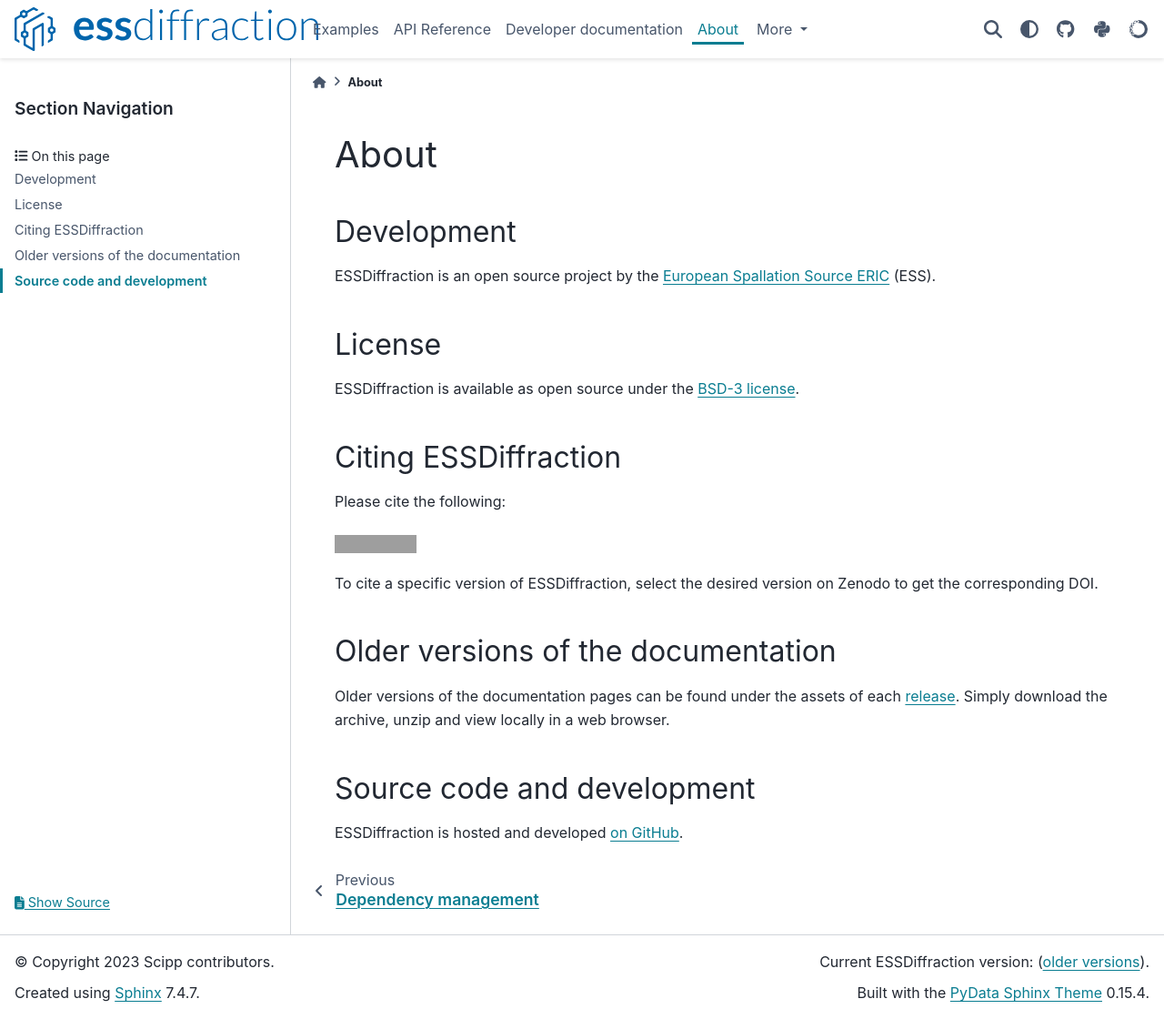
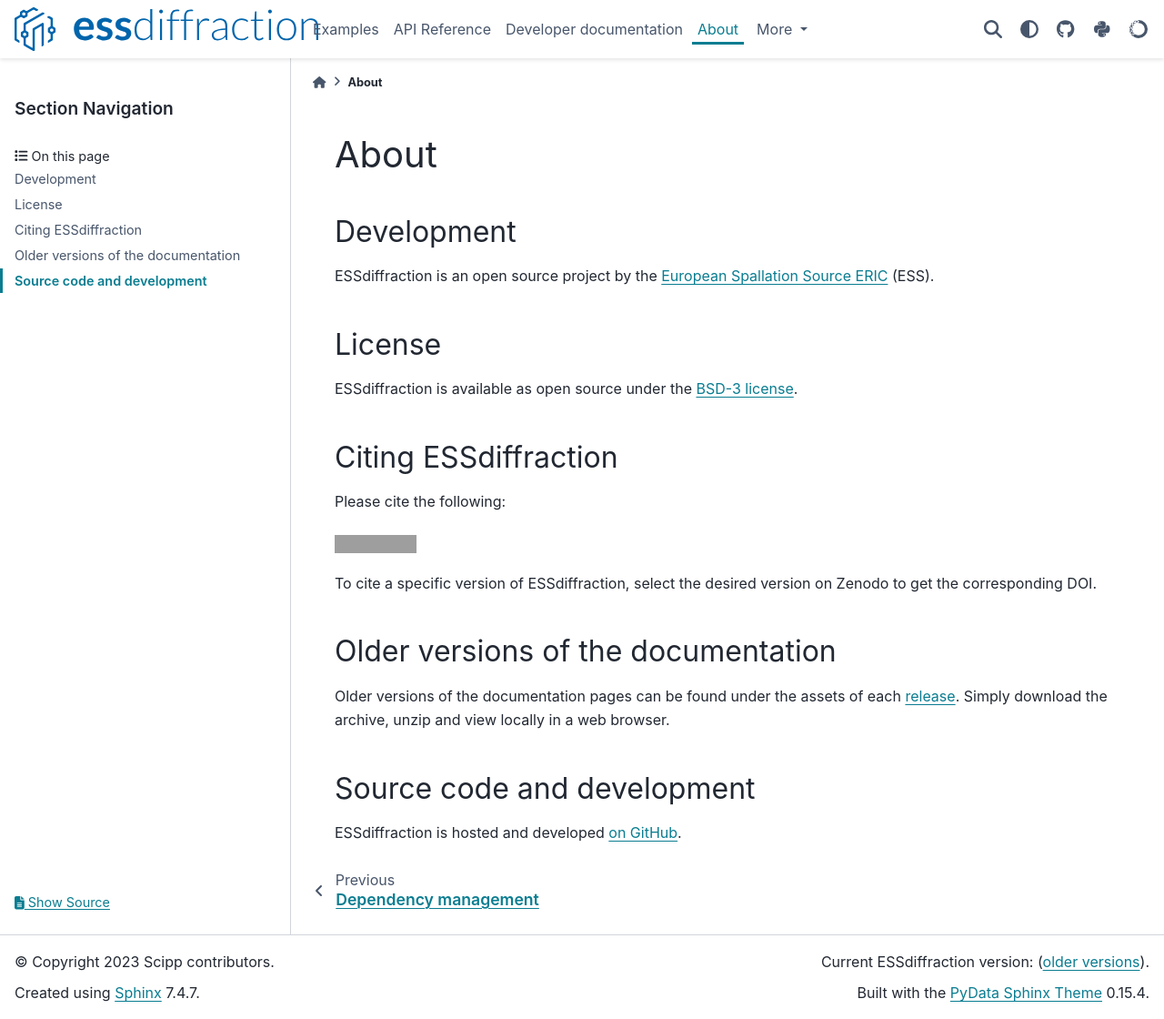
Before and after one commit to scipp/essdiffraction, a Sphinx documentation site: the page built from docs/about/index.md, in a window 1280 px wide and 1120 px high. Shown: the whole window at 91% size. Built offline with Sphinx 7.4.7 and the PyData theme 0.15.4, drawn with Linux system fonts in a browser that asks for light colours; the version number could not be read and is left out; grey boxes are pictures that could not be loaded.

```diff
--- a/docs/_templates/doc_version.html
+++ b/docs/_templates/doc_version.html
@@ -1,2 +1,2 @@
 <!-- This will display the version of the docs -->
-Current {{ project }} version: {{ version }} (<a href="https://github.com/scipp/{{ project }}/releases">older versions</a>).
+Current {{ project }} version: {{ version }} (<a href="https://github.com/scipp/{{ project|lower }}/releases">older versions</a>).
--- a/docs/about/index.md
+++ b/docs/about/index.md
@@ -2,19 +2,19 @@
 
 ## Development
 
-ESSDiffraction is an open source project by the [European Spallation Source ERIC](https://europeanspallationsource.se/) (ESS).
+ESSdiffraction is an open source project by the [European Spallation Source ERIC](https://europeanspallationsource.se/) (ESS).
 
 ## License
 
-ESSDiffraction is available as open source under the [BSD-3 license](https://opensource.org/licenses/BSD-3-Clause).
+ESSdiffraction is available as open source under the [BSD-3 license](https://opensource.org/licenses/BSD-3-Clause).
 
-## Citing ESSDiffraction
+## Citing ESSdiffraction
 
 Please cite the following:
 
 [![DOI](https://zenodo.org/badge/FIXME.svg)](https://zenodo.org/doi/10.5281/zenodo.FIXME)
 
-To cite a specific version of ESSDiffraction, select the desired version on Zenodo to get the corresponding DOI.
+To cite a specific version of ESSdiffraction, select the desired version on Zenodo to get the corresponding DOI.
 
 ## Older versions of the documentation
 
@@ -23,4 +23,4 @@ Simply download the archive, unzip and view locally in a web browser.
 
 ## Source code and development
 
-ESSDiffraction is hosted and developed [on GitHub](https://github.com/scipp/essdiffraction).
+ESSdiffraction is hosted and developed [on GitHub](https://github.com/scipp/essdiffraction).
--- a/docs/conf.py
+++ b/docs/conf.py
@@ -9,7 +9,7 @@ from ess import diffraction
 sys.path.insert(0, os.path.abspath('.'))
 
 # General information about the project.
-project = u'ESSDiffraction'
+project = u'ESSdiffraction'
 copyright = u'2023 Scipp contributors'
 author = u'Scipp contributors'
 
@@ -25,7 +25,7 @@ extensions = [
     'sphinx.ext.napoleon',
     'sphinx_autodoc_typehints',
     'sphinx_copybutton',
-    "sphinx_design",
+    'sphinx_design',
     'nbsphinx',
     'myst_parser',
 ]
@@ -159,7 +159,7 @@ html_theme_options = {
         },
         {
             "name": "Conda",
-            "url": "https://anaconda.org/conda-forge/essdiffraction",
+            "url": "https://anaconda.org/scipp/essdiffraction",
             "icon": "fa-custom fa-anaconda",
             "type": "fontawesome",
         },
@@ -174,7 +174,7 @@ html_sidebars = {
     "**": ["sidebar-nav-bs", "page-toc"],
 }
 
-html_title = "ESSDiffraction"
+html_title = "ESSdiffraction"
 html_logo = "_static/logo.svg"
 html_favicon = "_static/favicon.svg"
 
@@ -198,6 +198,12 @@ nbsphinx_execute_arguments = [
 
 # -- Options for doctest --------------------------------------------------
 
+# sc.plot returns a Figure object and doctest compares that against the
+# output written in the docstring. But we only want to show an image of the
+# figure, not its `repr`.
+# In addition, there is no need to make plots in doctest as the documentation
+# build already tests if those plots can be made.
+# So we simply disable plots in doctests.
 doctest_global_setup = '''
 import numpy as np
 
```
Also changed, not shown: CONTRIBUTING.md (+4 -4 lines), README.md (+1 -1 lines), docs/index.md (+1 -1 lines), pyproject.toml (+6 -1 lines), .copier-answers.yml, 12 other files.
